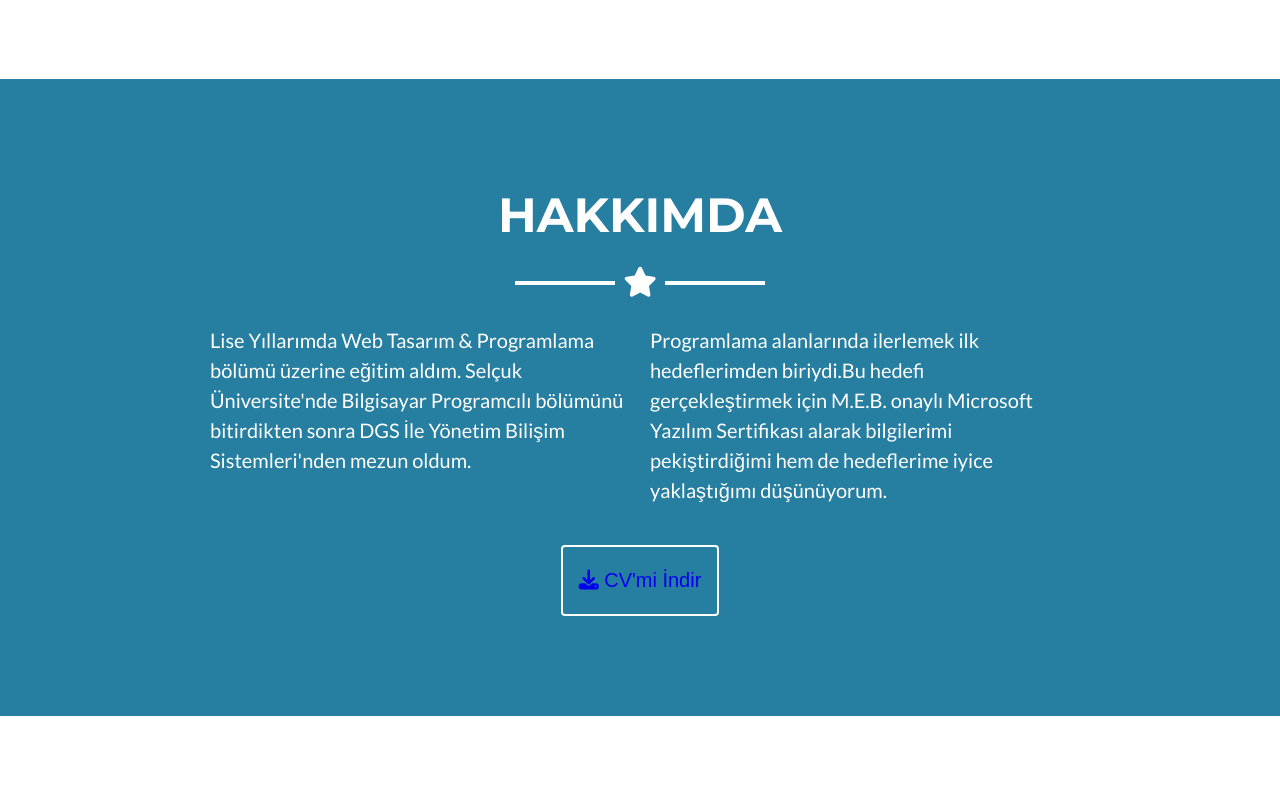
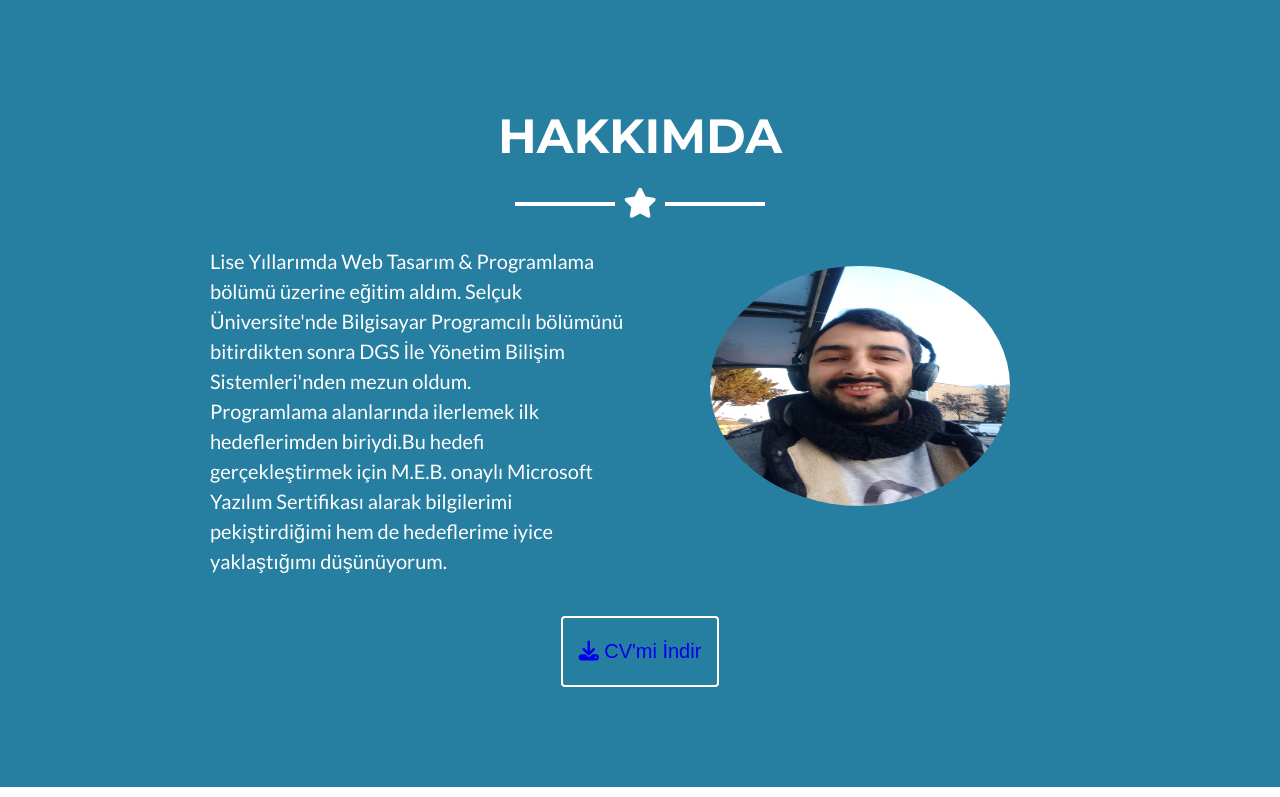
Before and after one commit to cemalaydin055/portfolio, a plain HTML site: page index.html in a window 1280 px wide. Shown: the part 1671-2468 px from the top of the page. Drawn offline with nearby package versions, Linux system fonts and the light colour scheme.

Commit message:
index güncellendi

```diff
--- a/index.html
+++ b/index.html
@@ -47,7 +47,7 @@
    <header>
     <div class="container" id="portfolio1">
 
-        <img id="profile-image" class="img-fluid" src="img/profile.jpg" alt="">
+        <img id="profile-image" class="img-fluid" src="img/coding.png" alt="">
         <h1 class="text-uppercase">Junior Developer</h1>
         <hr class="star-light">
       <h2>Web-Geliştirici - Grafik - Sanatçı - Kullanıcı Deneyimi Tasarımcısı</h2>
@@ -146,11 +146,12 @@
                 Selçuk Üniversite'nde Bilgisayar Programcılı bölümünü bitirdikten  sonra DGS İle Yönetim
                 Bilişim Sistemleri'nden mezun oldum.
             </p>
-        </div>
-        <div class="right">
             <p class="text">Programlama alanlarında ilerlemek ilk hedeflerimden biriydi.Bu hedefi gerçekleştirmek
                 için M.E.B. onaylı Microsoft Yazılım Sertifikası alarak bilgilerimi pekiştirdiğimi hem de hedeflerime iyice yaklaştığımı düşünüyorum.
             </p>
+        </div>
+        <div class="right">
+          <img src="img/profile.jpg" class="about-img" alt="">
         </div>
     </div>
     <button class="btn btn-large btn-outline">
--- a/style.css
+++ b/style.css
@@ -403,11 +403,20 @@ header{
     width:100%;
     padding-right: 5px;
     padding-left: 25px;
+    text-align: center;
+    padding-top: 2rem;
 
    }
 
    #about-text .text{
     font-size: 2rem;
+   }
+
+   .about-img{
+    width: 300px;
+    height: 240px;
+    border-radius: 50%;
+
    }
 
    @media (min-width:992px)
```
Also changed, not shown: img/coding.png (added).
